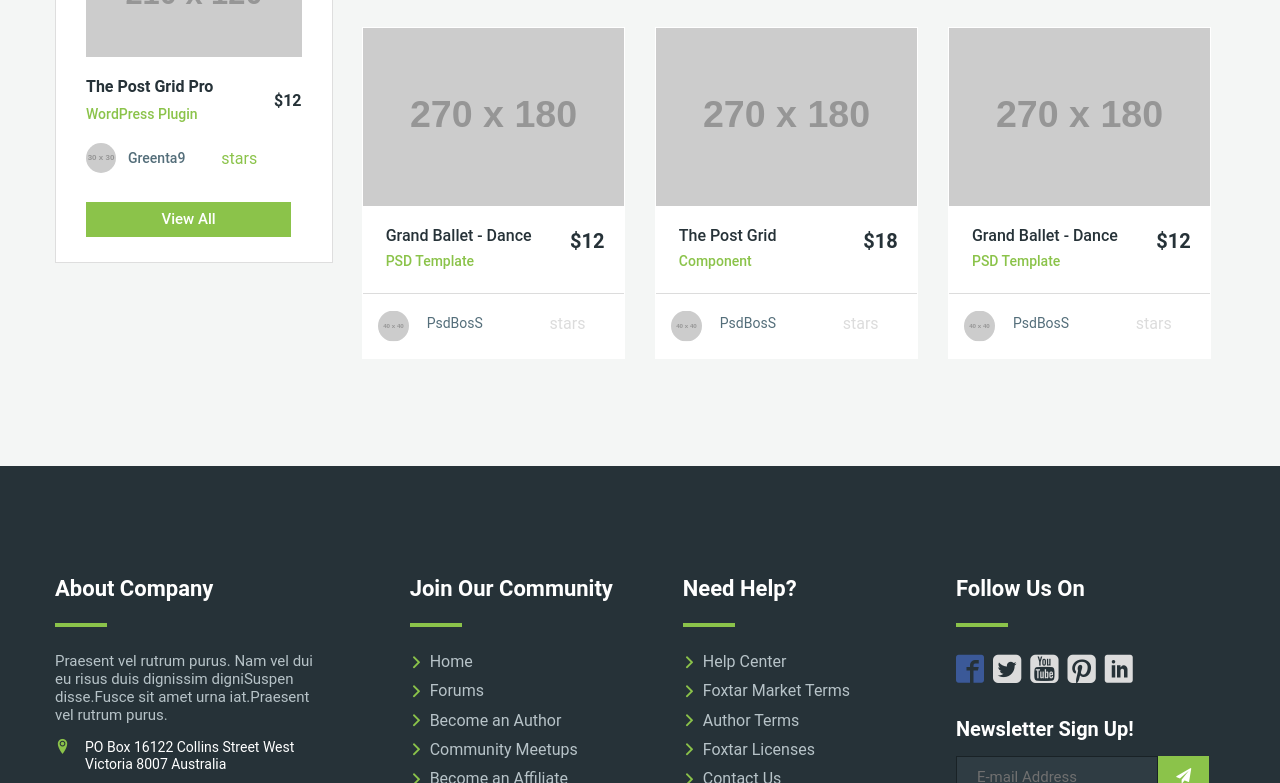
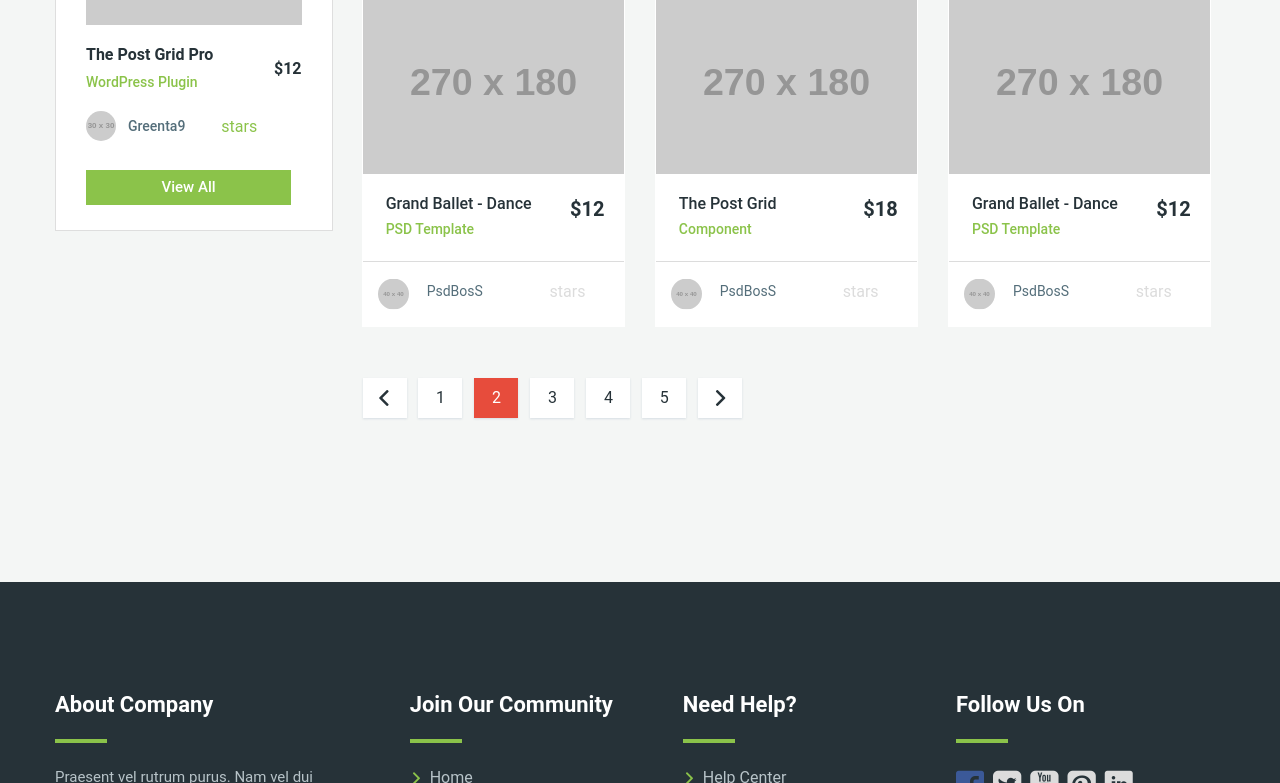
Before and after one commit to MaryJane5/online-shop, a website: page all-new-items.html in a window 1280 px wide. Shown: the part 1384-2167 px from the top of the page. Drawn offline with Linux system fonts and the light colour scheme; placeholder pictures from the web are drawn by us; files whose address does not match are found by name.

Commit message:
pagination

```diff
--- a/all-new-items.html
+++ b/all-new-items.html
@@ -69,13 +69,11 @@
         </nav>
     </header>
     <main id="main">
-        <div class="breadcrumb">
         <div class="container">
             <ul class="breadcrumb-list">
                 <li><a href="#">Home</a></li>
-                    <li>Product Page</li>
+                <li class="active">Product Page</li>
             </ul>
-            </div>
         </div>
         <div class="content-section">
             <div class="container">
@@ -492,6 +490,15 @@
                                     </div>
                                 </div>
                             </div>
+                            <ul class="pagination">
+                                <li class="prev"><span class="icon-left-arrow"></span></li>
+                                <li><a href="#">1</a></li>
+                                <li class="active-page"><a href="#">2</a></li>
+                                <li><a href="#">3</a></li>
+                                <li><a href="#">4</a></li>
+                                <li><a href="#">5</a></li>
+                                <li class="next"><span class="icon-left-arrow"></span></li>
+                            </ul>
                         </div>
                     </div>
                 </div>
--- /dev/null
+++ b/sass/components/_bread-crumbs.scss
@@ -0,0 +1,25 @@
+.breadcrumb-list {
+    display: flex;
+    padding: 0;
+    margin: 30px 0 0;
+
+    li {
+        font-size: 15px;
+        list-style-type: none;
+
+        &.active {
+          color: $dark-blue;
+        }
+
+        a {
+            color: $blue;
+        }
+    }
+
+    li+li:before {
+        content: "-";
+        padding: 0 8px;
+        color: $blue;
+    }
+
+}
--- /dev/null
+++ b/sass/components/_pagination.scss
@@ -0,0 +1,46 @@
+.pagination {
+	@extend %listreset;
+
+	margin: 54px 0;
+
+	li {
+		display: inline-block;
+		vertical-align: middle;
+		margin: 0 8px 0 0;
+		width: 44px;
+		height: 40px;
+		background-color: $white;
+		box-shadow: 0px 1px 2px 0px rgba(205, 214, 222, 0.75);
+		transition: all 0.3s;
+
+		&:last-child{
+			margin: 0;
+		}
+
+		&.next {
+			span {
+				transform: rotate(180deg);
+			}
+		}
+
+
+		&.active-page,
+		&:hover {
+			background-color: $red;
+
+			a, span {
+				color: $white;
+			}
+		}
+
+		a, span {
+			line-height: 40px;
+			text-align: center;
+			display: block;
+			outline: none;
+			color: $dark-blue;
+			cursor: pointer;
+		}
+
+	}
+}
--- /dev/null
+++ b/sass/components/_range-filter.scss
@@ -0,0 +1,4 @@
+#slider-container{
+    width:350px;
+    margin-left:30px;
+}
--- a/sass/main.scss
+++ b/sass/main.scss
@@ -17,3 +17,6 @@
 @import 'pages/all-new-items';
 
 @import 'components/social-links';
+@import 'components/pagination';
+@import 'components/bread-crumbs';
+@import 'components/range-filter';
--- a/sass/pages/_all-new-items.scss
+++ b/sass/pages/_all-new-items.scss
@@ -1,29 +1,3 @@
-// Maryna-start
-// bread-crumb
-.breadcrumb {
-   padding: 30px 0 0;
-   .breadcrumb-list {
-     display: flex;
-     padding: 0;
-     li {
-       font-size: 15px;
-       list-style-type: none;
-       a {
-         color: $blue;
-       }
-     }
-
-     li + li:before {
-       content: "-";
-       padding: 0 8px;
-       color: $blue;
-     }
-     li:last-child {
-       color: $dark-blue;
-     }
-   }
- }
-
  // content-section
 
  .content-section {
@@ -110,8 +84,8 @@
          color: $dark-blue;
          font-size: 14px;
          padding-top: 20px;
-       justify-content: space-between!important;
-       display: flex!important;
+         justify-content: space-between !important;
+         display: flex !important;
 
          .number {
              color: #90a4ae;
@@ -196,7 +170,7 @@
          padding-bottom: 10px;
      }
 
-     .card-info{
+     .card-info {
          border: none;
          padding: 20px 0 0 0;
      }
@@ -211,7 +185,7 @@
          color: #263238;
          font-weight: 700;
          font-size: 16px;
-         margin-left: auto!important;
+         margin-left: auto !important;
      }
 
  }
```
Also changed, not shown: js/functions.js (+8 -8 lines), assets/main.min.css, 2 other files. Lines whose indentation alone changed are shown as unchanged.
